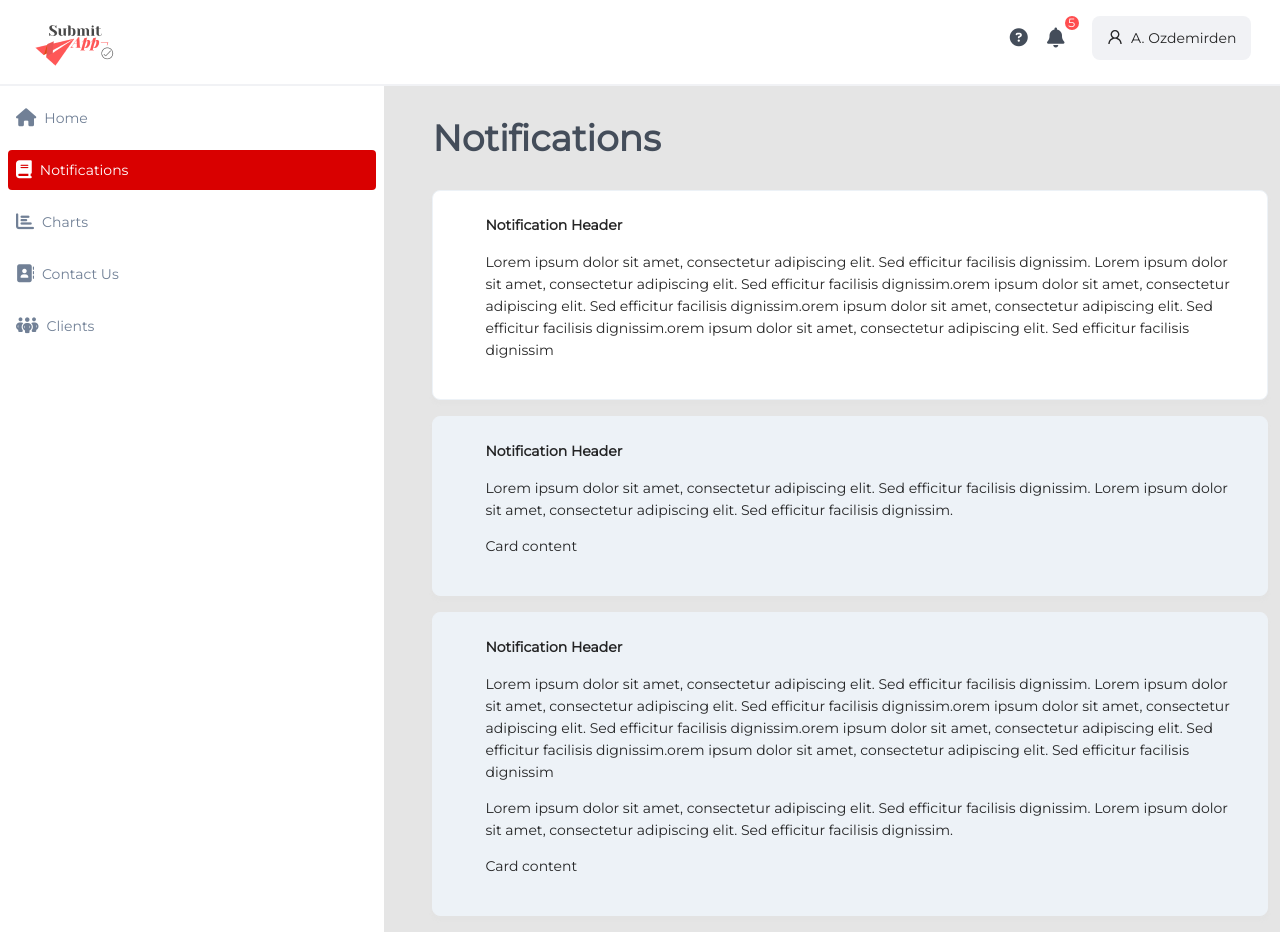
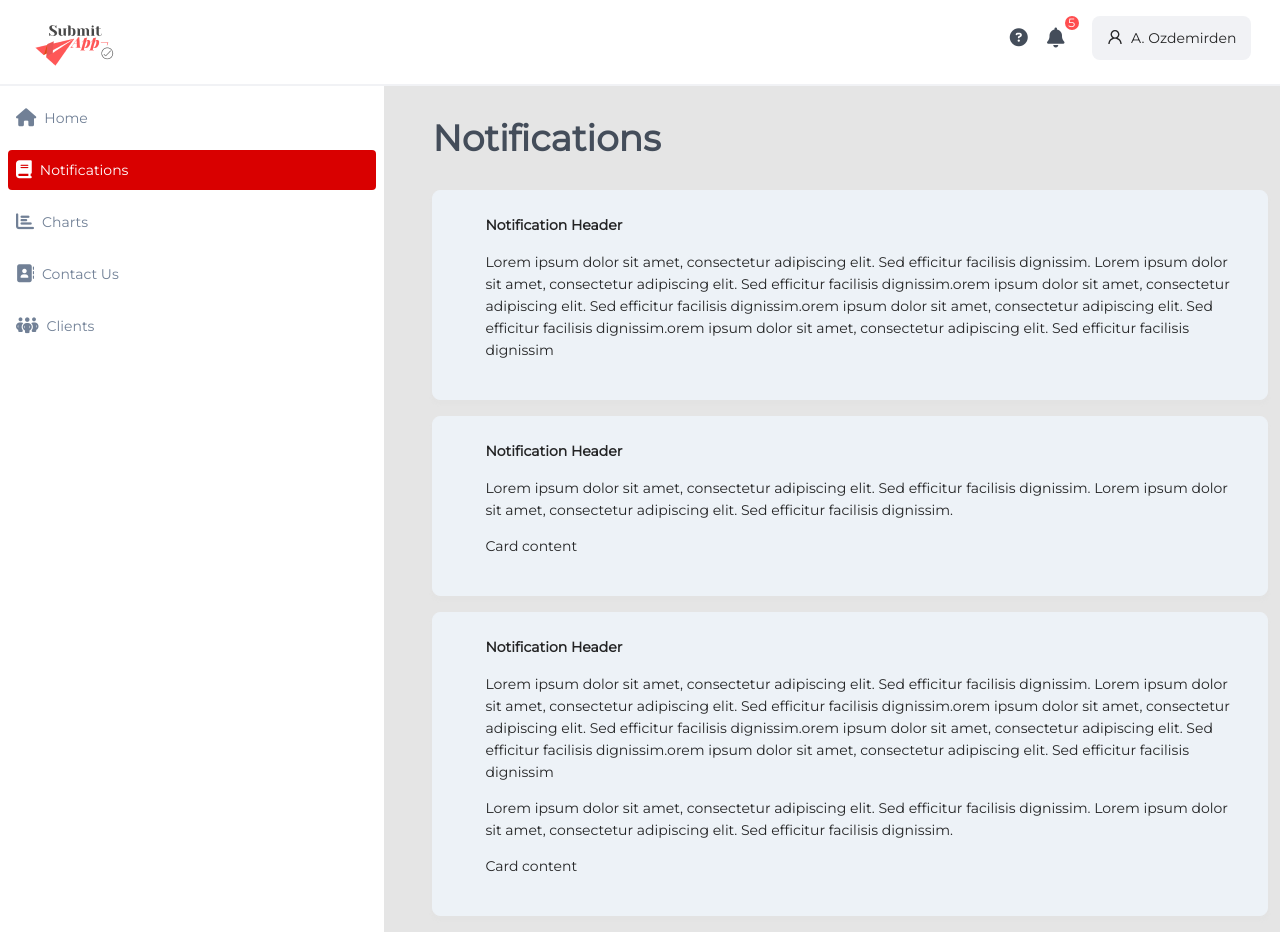
Before and after one commit to brkeudunman/react-collegues-project, a React (Create React App) app: page /notifications in a window 1280 px wide. Built offline with nearby package versions, Linux system fonts and the light colour scheme.

Commit message:
Tabs Implemented

```diff
--- a/src/components/Header.js
+++ b/src/components/Header.js
@@ -1,7 +1,7 @@
 import { Alert, Avatar, Badge, Button, Col, Dropdown, Menu, Row, Space } from 'antd'
 import React, { createContext, useState } from 'react'
 import logo from '../imgs/logo_submit.png'
-import { DingtalkSquareFilled, DownOutlined, SmileOutlined, UserOutlined } from '@ant-design/icons';
+import { UserOutlined } from '@ant-design/icons';
 
 function Header() {
 
--- a/src/components/pages/Notifications/Notifications.js
+++ b/src/components/pages/Notifications/Notifications.js
@@ -1,31 +1,35 @@
 import { Card } from 'antd'
-import React from 'react'
+import React, { useState } from 'react'
 
 function Notifications() {
+  const [hover, setHover] = useState([false,false,false]);
+  const [display,setDisplay]= useState(true);
+
+  const header = (<h1 className='font-semibold text-sm mb-4'>Notification Header</h1>)
 
 
-  const header = (<h1 className='font-semibold text-sm mb-4'>Notification Header</h1>)
-  const cardStyleActive = {
-    backgroundColor: "#FFFFFF",
+  const cardStyle = ({hover},i,display)=>(
+    {
+      backgroundColor: hover[i] ? "#FFFFFF":"#EDF2F7",
       border: "1px solid #EDF2F7",
       borderRadius:"8px",
       boxShadow:"0px 4px 4px rgba(188, 192, 196, 0.05)",
       paddingLeft:"28px",
+      display: display ? "inline":"none"
     }
-  const cardStylePassive= {
-    backgroundColor: "#EDF2F7",
-    border: "1px solid #EDF2F7",
-    borderRadius:"8px",
-    boxShadow:"0px 4px 4px rgba(188, 192, 196, 0.05)",
-    paddingLeft:"28px",
-  }
+  )
 
 
   return (
     <div className='text-gray-700 pb-4'>
       <h1 className='md:text-4xl text-2xl font-bold text-gray-700 md:mt-8 mt-4 md:ml-12 md:text-start text-center mb-8'>Notifications </h1>
-      <div className='flex md:ml-12 ml-3 gap-5  mt-4 mx-auto mr-3 ' >
-      <Card bordered={true} style={cardStyleActive}>
+      <div className='flex md:ml-12 ml-3   mt-4 mx-auto mr-3 ' >
+      <Card
+          bordered={true}
+          style={cardStyle({hover},0,{display})}
+          hoverable
+          onPointerOver={()=> setHover([true,false,false])}
+          onPointerOut={() => setHover(false,false,false)}>
       <div>
       {header}
       <p>Lorem ipsum dolor sit amet, consectetur adipiscing elit. Sed efficitur facilisis dignissim. Lorem ipsum dolor sit amet, consectetur adipiscing elit. Sed efficitur facilisis dignissim.orem ipsum dolor sit amet, consectetur adipiscing elit. Sed efficitur facilisis dignissim.orem ipsum dolor sit amet, consectetur adipiscing elit. Sed efficitur facilisis dignissim.orem ipsum dolor sit amet, consectetur adipiscing elit. Sed efficitur facilisis dignissim</p>
@@ -35,8 +39,13 @@ function Notifications() {
 
     </div>
 
-      <div className='flex md:ml-12 ml-3 gap-5  mt-4 mx-auto mr-3 ' >
-      <Card bordered={true} style={cardStylePassive}>
+      <div className='flex md:ml-12 ml-3   mt-4 mx-auto mr-3 ' >
+      <Card
+        bordered={true}
+        style={cardStyle({hover},1,{display})}
+        onPointerOver={()=> setHover([false,true,false])}
+        onPointerOut={() => setHover([false,false,false])}
+        onClick={()=>(setDisplay(false))}>
         <div>
         {header}
 
@@ -46,11 +55,13 @@ function Notifications() {
       </Card>
 
     </div>
-      <div className='flex md:ml-12 ml-3 gap-5  mt-4 mx-auto mr-3 ' >
+      <div className='flex md:ml-12 ml-3 mt-4 mx-auto mr-3 ' >
+        <Card
+          bordered={true}
+          style={cardStyle({hover},2,{display})}
+          onPointerOver={()=> setHover([false,false,true])}
+          onPointerOut={() => setHover(false,false,false)}>
 
-
-
-        <Card bordered={true} style={cardStylePassive}>
           <div>
             {header}
             <p>Lorem ipsum dolor sit amet, consectetur adipiscing elit. Sed efficitur facilisis dignissim. Lorem ipsum dolor sit amet, consectetur adipiscing elit. Sed efficitur facilisis dignissim.orem ipsum dolor sit amet, consectetur adipiscing elit. Sed efficitur facilisis dignissim.orem ipsum dolor sit amet, consectetur adipiscing elit. Sed efficitur facilisis dignissim.orem ipsum dolor sit amet, consectetur adipiscing elit. Sed efficitur facilisis dignissim</p>
```
Lines whose indentation alone changed are shown as unchanged.
